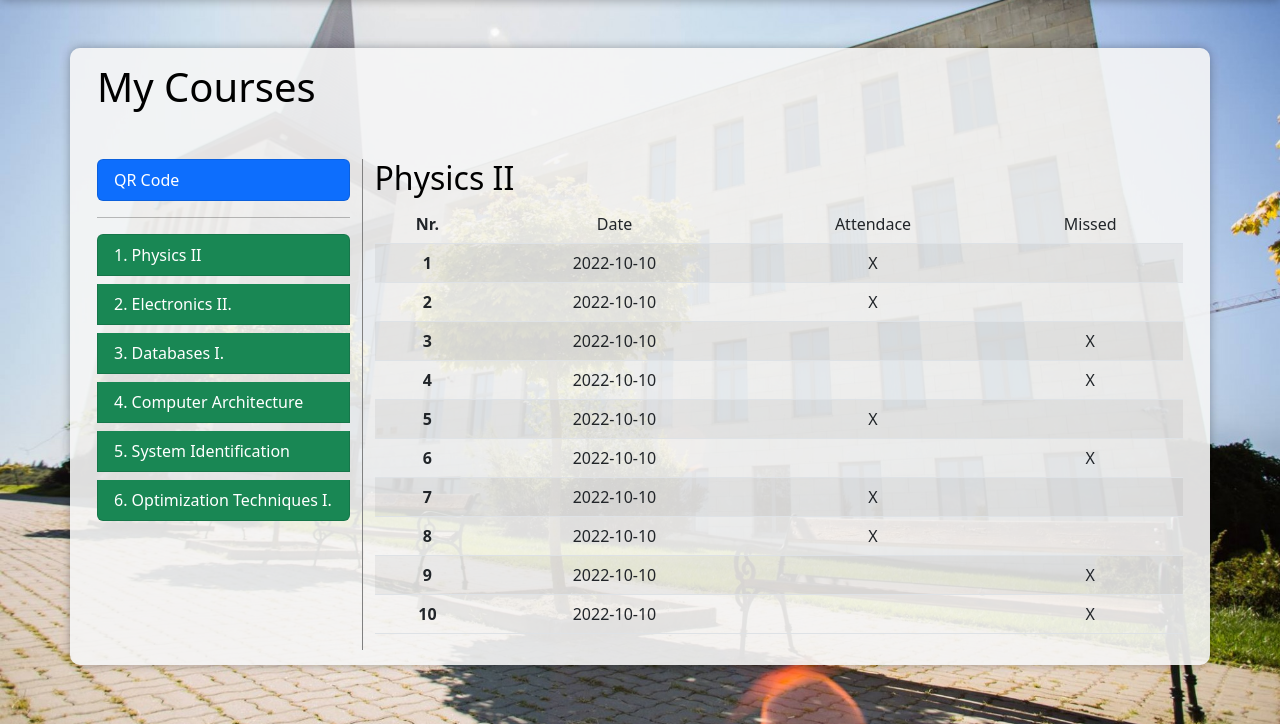
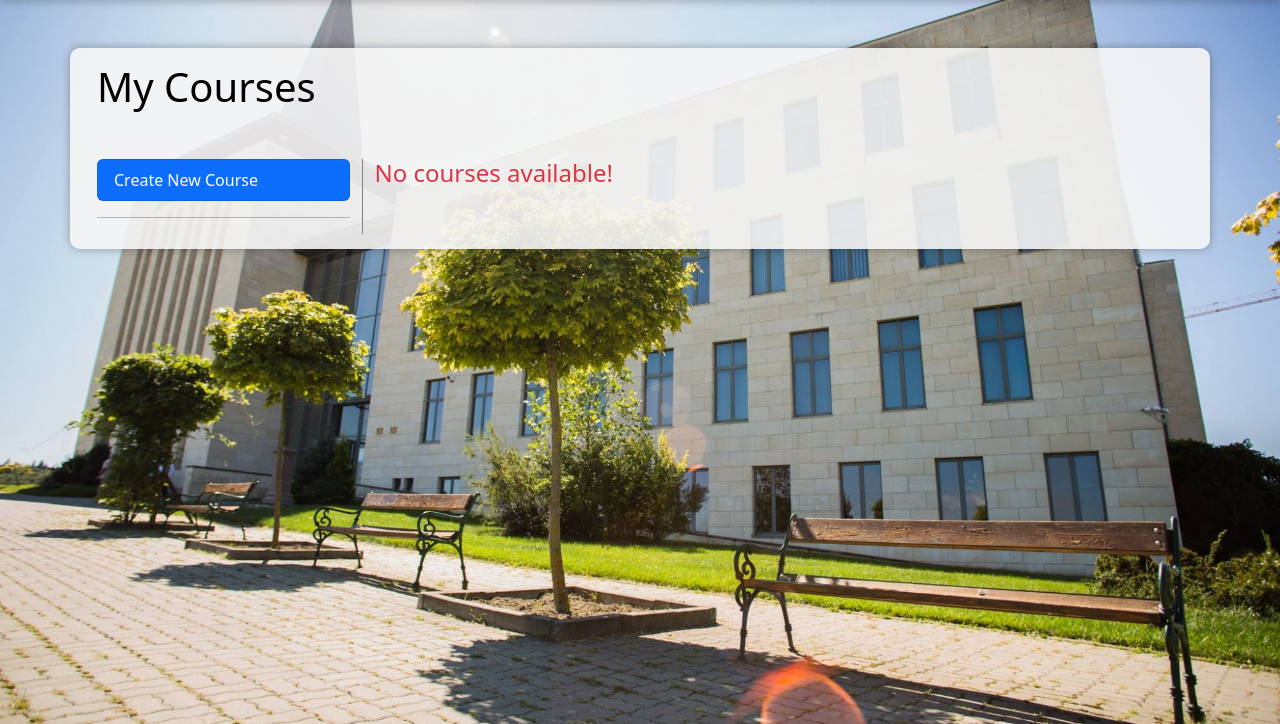
Before and after one commit to Csalex01/AttendanceManager, a Flask app: page /courses in a window 1280 px wide. Shown: the part 76-800 px from the top of the page. Run offline with Flask 2, Linux system fonts and the light colour scheme; a user stored in the database is signed in; data comes from the database, SQL or seed files in the repository; tables that the repository leaves empty hold one stand-in row (values such as "Sample post"); some libraries are stand-ins or nearby versions.

Commit message:
Teachers can now create courses and course occasions.

```diff
--- a/src/AttendanceManager/templates/student/courses.html
+++ b/src/AttendanceManager/templates/student/courses.html
@@ -6,7 +6,7 @@
 
 <div class="row panel mt-5">
 
-  <h1 class="mb-5">Trab Antal</h1>
+  <h1 class="mb-5">Enrolled Courses</h1>
 
   <div class="col-3 menu">
     <div class="list-group">
--- a/src/AttendanceManager/templates/teacher/courses.html
+++ b/src/AttendanceManager/templates/teacher/courses.html
@@ -11,131 +11,188 @@
   <div class="col-3 menu">
     <div class="list-group">
       <button class="list-group-item list-group-item-action bg-primary text-white" data-bs-toggle="modal"
-              data-bs-target="#staticBackdrop">QR Code</button>
+              data-bs-target="#newCourseModal">Create New Course</button>
     </div>
 
     <hr>
 
-    <div class="list-group list-group-numbered">
+    <div class="list-group">
       {% for course in courses %}
-      <button class="list-group-item list-group-item-action bg-success text-white mb-2">{{ course }}</button>
+      <a class="btn btn-success text-start mb-2"
+         href="{{ url_for('general.courses', selected_course=course.CourseID) }}">
+        {{ loop.index }}. {{ course.Name }}
+      </a>
       {% endfor %}
     </div>
 
   </div>
 
-  <div class="col-9">
+  <div class=" col-9">
+    {% if selected_course != None %}
+    <h2>
+      {{ selected_course.Name }}
+      <div class="float-end">
+        <button class="btn btn-primary" data-bs-toggle="modal"
+                data-bs-target="#newCourseModal">Show QR Code</button>
+        <button class="btn btn-success" data-bs-toggle="modal"
+                data-bs-target="#newOccasion">Create New Occasion</button>
+      </div>
+    </h2>
 
-    <!-- Modal -->
-    <div class="modal fade" id="staticBackdrop" data-bs-backdrop="static" data-bs-keyboard="false" tabindex="-1"
-         aria-labelledby="staticBackdropLabel" aria-hidden="true">
+    <table class="table table-striped table-hover table-bordered">
+      <thead class="table-dark">
+        <tr>
+          <th>Nr. #</th>
+          <td>Date</td>
+          <td>Type</td>
+          <td>Attended</td>
+          <td>Missed</td>
+          <td>Actions</td>
+        </tr>
+      </thead>
+      <tbody class="table-group-divider">
+        {% for occasion in occasions %}
+        <tr>
+          <td>{{ loop.index }}</td>
+          <td>{{ occasion.Date }}</td>
+          <td>{{ course_types[occasion.CourseType].CourseTypeName }}</td>
+          <td>0</td>
+          <td>0</td>
+          <td>
+            <div class="btn-group">
+              <a class="btn btn-primary">
+                <i class="bi bi-person-lines-fill"></i>
+              </a>
+              <a class="btn btn-danger">
+                <i class="bi bi-pencil-square"></i>
+              </a>
+            </div>
+          </td>
+        </tr>
+        {% endfor %}
+      </tbody>
+    </table>
+
+    {% else %}
+    <h4 class="text-danger">No courses available!</h4>
+    {% endif %}
+  </div>
+</div>
+
+<!-- MODALS -->
+
+<!-- Modal for New Course -->
+
+<div class="modal fade" id="newCourseModal" data-bs-backdrop="static" data-bs-keyboard="false" tabindex="-1"
+     aria-labelledby="newCourseModalLabel" aria-hidden="true">
+
+  <form method="POST">
+
     <div class="modal-dialog">
       <div class="modal-content">
+
         <div class="modal-header">
-            <h1 class="modal-title fs-5" id="staticBackdropLabel">Enroll in New Course</h1>
+          <h1 class="modal-title fs-5" id="newCourseModalLabel">Create New Course</h1>
           <button type="button" class="btn-close" data-bs-dismiss="modal" aria-label="Close"></button>
         </div>
+
         <div class="modal-body">
+
           <div class="row mb-3">
             <div class="form-group">
-                <label for="course_code">Enter Course Code</label>
+              <label for="course_name" class="form-label">Course Name</label>
               <div class="input-group has-validation">
-                  <input type="text"
-                         name="course_code"
-                         id="course_code"
-                         class="form-control"
-                         placeholder="ABCDE1">
-                </div>
-              </div>
-            </div>
-          </div>
-          <div class="modal-footer">
-            <button type="button" class="btn btn-danger" data-bs-dismiss="modal">Close</button>
-            <button type="button" class="btn btn-success">Enroll</button>
-          </div>
+                <input type="text" name="course_name" class="form-control" placeholder="Course Name">
               </div>
             </div>
           </div>
 
-    <h2>Physics II</h2>
+          <input type="hidden" name="request_type" value="create_course">
 
-    <table class="table table-striped">
-      <thead>
-        <tr>
-          <th class="text-center ">Nr.</th>
-          <td class="text-center">Date</td>
-          <td class="text-center">Attendace</td>
-          <td class="text-center">Missed</td>
-        </tr>
-      </thead>
-      <tbody>
-        <tr>
-          <th class="text-center">1</th>
-          <td class="text-center">2022-10-10</td>
-          <td class="text-center">X</td>
-          <td class="text-center"></td>
-        </tr>
-        <tr>
-          <th class="text-center">2</th>
-          <td class="text-center">2022-10-10</td>
-          <td class="text-center">X</td>
-          <td class="text-center"></td>
-        </tr>
-        <tr>
-          <th class="text-center">3</th>
-          <td class="text-center">2022-10-10</td>
-          <td class="text-center"></td>
-          <td class="text-center">X</td>
-        </tr>
-        <tr>
-          <th class="text-center">4</th>
-          <td class="text-center">2022-10-10</td>
-          <td class="text-center"></td>
-          <td class="text-center">X</td>
-        </tr>
-        <tr>
-          <th class="text-center">5</th>
-          <td class="text-center">2022-10-10</td>
-          <td class="text-center">X</td>
-          <td class="text-center"></td>
-        </tr>
-        <tr>
-          <th class="text-center">6</th>
-          <td class="text-center">2022-10-10</td>
-          <td class="text-center"></td>
-          <td class="text-center">X</td>
-        </tr>
-        <tr>
-          <th class="text-center">7</th>
-          <td class="text-center">2022-10-10</td>
-          <td class="text-center">X</td>
-          <td class="text-center"></td>
-        </tr>
-        <tr>
-          <th class="text-center">8</th>
-          <td class="text-center">2022-10-10</td>
-          <td class="text-center">X</td>
-          <td class="text-center"></td>
-        </tr>
-        <tr>
-          <th class="text-center">9</th>
-          <td class="text-center">2022-10-10</td>
-          <td class="text-center"></td>
-          <td class="text-center">X</td>
-        </tr>
-        <tr>
-          <th class="text-center">10</th>
-          <td class="text-center">2022-10-10</td>
-          <td class="text-center"></td>
-          <td class="text-center">X</td>
-        </tr>
-      </tbody>
-    </table>
+        </div>
+
+        <div class="modal-footer">
+          <button type="button" class="btn btn-danger" data-bs-dismiss="modal">Close</button>
+          <button type="submit" class="btn btn-success">Create New Course</button>
+        </div>
+
+      </div>
+    </div>
+  </form>
+</div>
+
+<!-- Modal for New Occasion -->
+
+<div class="modal fade" id="newOccasion" data-bs-backdrop="static" data-bs-keyboard="false" tabindex="-1"
+     aria-labelledby="newOccasionLabel" aria-hidden="true">
+
+  <form method="POST">
+
+    <div class="modal-dialog">
+      <div class="modal-content">
+
+        <div class="modal-header">
+          <h1 class="modal-title fs-5" id="newOccasionLabel">Create New Occasion</h1>
+          <button type="button" class="btn-close" data-bs-dismiss="modal" aria-label="Close"></button>
+        </div>
+
+        <div class="modal-body">
+
+          <div class="row mb-3">
+            <div class="form-group">
+              <label for="course_type" class="form-label">Course Type</label>
+              <div class="input-group">
+                <select class="form-select" name="course_type">
+                  <option value="0" disabled selected hidden>Select Course Type</option>
+                  {% for course_type in course_types %}
+                  <option value="{{ course_type.CourseTypeID }}">{{ course_type.CourseTypeName }}</option>
+                  {% endfor %}
+                </select>
+              </div>
+            </div>
+          </div>
+
+          <div class="row mb-3">
+            <div class="form-group">
+              <label for="classroom" class="form-label">Classroom</label>
+              <div class="input-group">
+                <input class="form-control" type="text" name="classroom" placeholder="Classroom">
+              </div>
+            </div>
+          </div>
+
+          <div class="row mb-3">
+            <div class="form-group">
+              <label for="course_date" class="form-label">Occasion Date</label>
+              <div class="input-group">
+                <input type="date" name="course_date">
+              </div>
+            </div>
+          </div>
+
+          <input type="hidden" name="request_type" value="create_occasion">
+
+        </div>
+
+        <div class="modal-footer">
+          <button type="button" class="btn btn-danger" data-bs-dismiss="modal">Close</button>
+          <button type="submit" class="btn btn-success">Create</button>
+        </div>
 
       </div>
     </div>
 
+  </form>
+
+</div>
+
 <style>
+  input[type="date"] {
+    padding: 5px;
+    border-radius: 5px;
+    border: 1px solid lightgray;
+  }
+
   .menu {
     border-right: 1px solid gray;
   }
--- a/src/init_database.py
+++ b/src/init_database.py
@@ -81,8 +81,8 @@ def init_database():
     # CourseTypes
     LECTURE = CourseTypes(CourseTypeID=1, CourseTypeName="Lecture")
     SEMINAR = CourseTypes(CourseTypeID=2, CourseTypeName="Seminar")
-    LAB = CourseTypes(CourseTypeID=4, CourseTypeName="Lab")
-    PROJECT = CourseTypes(CourseTypeID=8, CourseTypeName="Project")
+    LAB = CourseTypes(CourseTypeID=3, CourseTypeName="Lab")
+    PROJECT = CourseTypes(CourseTypeID=4, CourseTypeName="Project")
 
     db.session.add(LECTURE)
     db.session.add(SEMINAR)
```
Also changed, not shown: src/AttendanceManager/general.py (+78 -12 lines), src/AttendanceManager/models.py (+4 -3 lines). Lines whose indentation alone changed are shown as unchanged.
